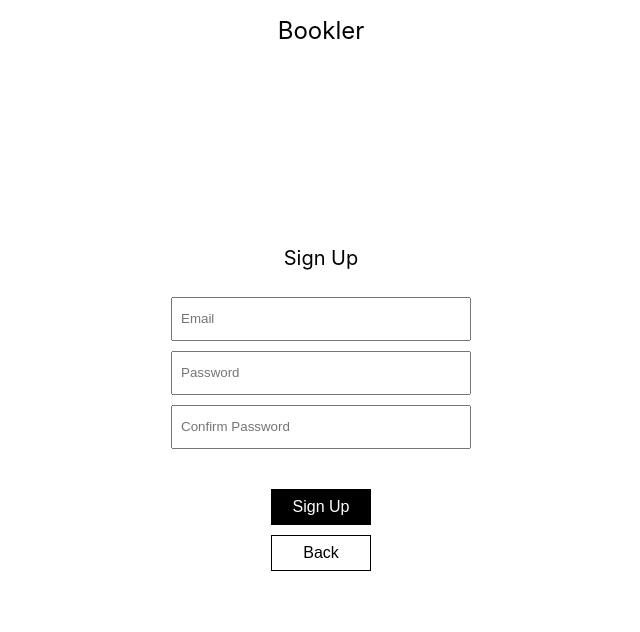
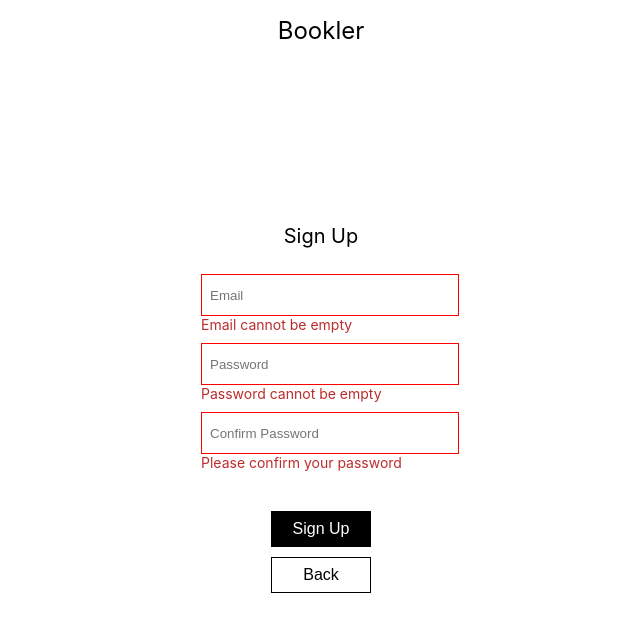
Before and after one commit to blinky1994/bookler, a React (Create React App) app in the folder client/: page /signup in a window 1280 px wide. Both pictures are taken after a click on the button "Sign Up". Shown: the top 632 px of the page, without its empty margins (319-959 px from the left). Built offline with nearby package versions, Linux system fonts and the light colour scheme.

Commit message:
Login and signup form validation

```diff
--- a/client/src/components/Button/Button.tsx
+++ b/client/src/components/Button/Button.tsx
@@ -1,8 +1,9 @@
 import styles from './Button.module.scss'
 import { ReactNode } from 'react';
+import { HTMLAttributes } from 'react';
 
-interface IButtonProps {
-    style: string;
+interface IButtonProps extends HTMLAttributes<HTMLButtonElement> {
+    buttonStyle: string;
     children: ReactNode;
 }
 
@@ -15,9 +16,9 @@ export const buttonStyle : IButtonStyle = {
     stroke: styles.stroke
 }
 
-const Button : React.FC<IButtonProps> = ({style, children}) => {
+const Button : React.FC<IButtonProps> = ({buttonStyle, children, ...rest}) => {
   return (
-    <button className={`${styles.main} ${style}`}>
+    <button className={`${styles.main} ${buttonStyle}`} {...rest}>
         <span>
             {children}
         </span>
--- a/client/src/components/SideMenu/SideMenu.tsx
+++ b/client/src/components/SideMenu/SideMenu.tsx
@@ -12,9 +12,11 @@ const SideMenu = () => {
             <div className={styles.content}>
                 <span>Login to manage bookings</span>
                 <Link to={'/login'}>
-                    <Button style={buttonStyle.fill}>Log In</Button>
+                    <Button buttonStyle={buttonStyle.fill}>Log In</Button>
                 </Link>
-                <Button style={buttonStyle.stroke}>Sign Up</Button>
+                <Link to={'/signup'}>
+                    <Button buttonStyle={buttonStyle.stroke}>Sign Up</Button>
+                </Link>
             </div>
         </div>
     </>
--- /dev/null
+++ b/client/src/components/TextInput/TextInput.module.scss
@@ -0,0 +1,27 @@
+.main {
+    display: flex;
+    flex-direction: column;
+    width: 100%;
+    max-width: 24rem;
+
+    .formField {
+        width: 100%;
+        height: 3.2rem;
+        padding: 0.4rem 0.8rem;
+
+        &:focus  {
+            outline: none;
+            background-color: rgba(0, 0, 0, 0.1);
+        }
+    }
+
+    .formFieldError {
+        border: 1px solid rgb(255, 0, 0);
+    }
+
+    span {
+        font-size: 1.4rem;
+        color: rgb(187, 44, 44);
+    }
+
+}
--- /dev/null
+++ b/client/src/components/TextInput/TextInput.tsx
@@ -0,0 +1,16 @@
+import styles from './TextInput.module.scss';
+
+interface TextInputProps extends React.InputHTMLAttributes<HTMLInputElement> {
+    error?: string;
+}
+
+const TextInput: React.FC<TextInputProps> = ({error, ...rest}) => {
+  return (
+    <div className={styles.main}>
+        <input className={`${styles.formField} ${error && styles.formFieldError}`} {...rest} />
+        { error && <span>{error}</span> }
+    </div>
+  )
+}
+
+export default TextInput
--- a/client/src/pages/Login/LoginPage.module.scss
+++ b/client/src/pages/Login/LoginPage.module.scss
@@ -30,13 +30,6 @@
             flex-direction: column;
             width: 100%;
             gap: 1rem;
-
-            .formField {
-                width: 75%;
-                max-width: 28rem;
-                height: 3.2rem;
-                padding: 0.4rem 0.8rem;
-            }
         }
 
         .buttons {
--- a/client/src/pages/Login/LoginPage.tsx
+++ b/client/src/pages/Login/LoginPage.tsx
@@ -1,28 +1,71 @@
 import styles from './LoginPage.module.scss'
 import Button, { buttonStyle } from '../../components/Button/Button'
 import { Link } from 'react-router-dom'
+import { useState, useEffect } from 'react'
+import TextInput from '../../components/TextInput/TextInput'
+import { validateLogin } from '../../utils/validateForm'
+
+export interface ILoginForm {
+    email: string;
+    emailError: string;
+    password: string;
+    passwordError: string;
+}
 
 const LoginPage = () => {
-  return (
+    const [formDetails, setFormDetails] = useState<ILoginForm>({
+        email: '',
+        emailError: '',
+        password: '',
+        passwordError: ''
+    });
+
+    // For Debugging
+    // useEffect(() => {
+    //     console.log(`email:${formDetails.email} pass:${formDetails.password}`);
+    // }, [formDetails])
+
+
+    const handleChange = (event: React.ChangeEvent<HTMLInputElement>) => {
+        const { name, value } = event.target;
+        setFormDetails({
+            ...formDetails,
+            [name] : value,
+        });
+    }
+
+    const handleSubmit = (event: React.MouseEvent<HTMLButtonElement>) => {
+        if (validateLogin(formDetails, setFormDetails)) {
+            setFormDetails({
+                email: '',
+                emailError: '',
+                password: '',
+                passwordError: ''
+            })
+            console.log(`Successful: ${formDetails.email} ${formDetails.password}`);
+        };
+    }
+
+    return (
     <div className={styles.main}>
         <h1>Bookler</h1>
         <div className={styles.content}>
 
             <div className={styles.formFields}>
                 <h2>Log In</h2>
-                <input type="text" placeholder='Email' className={styles.formField} />
-                <input type="text" placeholder='Password' className={styles.formField} />
+                <TextInput name='email' value={formDetails.email} onChange={handleChange} type="text" placeholder='Email' error={formDetails.emailError}/>
+                <TextInput name='password' value={formDetails.password} onChange={handleChange} type="text" placeholder='Password' error={formDetails.passwordError}/>
             </div>
             <div className={styles.buttons}>
-                <Button style={buttonStyle.fill}>Log In</Button>
+                <Button onClick={handleSubmit} buttonStyle={buttonStyle.fill}>Log In</Button>
                 <Link to={'/'} >
-                    <Button style={buttonStyle.stroke}>Back</Button>
+                    <Button buttonStyle={buttonStyle.stroke}>Back</Button>
                 </Link>
             </div>
 
         </div>
     </div>
-  )
+    )
 }
 
 export default LoginPage
--- a/client/src/pages/SignUpPage/SignUpPage.module.scss
+++ b/client/src/pages/SignUpPage/SignUpPage.module.scss
@@ -30,13 +30,6 @@
             flex-direction: column;
             width: 100%;
             gap: 1rem;
-
-            .formField {
-                width: 75%;
-                max-width: 28rem;
-                height: 3.2rem;
-                padding: 0.4rem 0.8rem;
-            }
         }
 
         .buttons {
--- a/client/src/pages/SignUpPage/SignUpPage.tsx
+++ b/client/src/pages/SignUpPage/SignUpPage.tsx
@@ -1,8 +1,57 @@
 import styles from './SignUpPage.module.scss'
 import Button, { buttonStyle } from '../../components/Button/Button'
 import { Link } from 'react-router-dom'
+import { useState, useEffect } from 'react'
+import TextInput from '../../components/TextInput/TextInput'
+import { validateSignUp } from '../../utils/validateForm'
+
+export interface ISignUpForm {
+    email: string;
+    emailError: string;
+    password: string;
+    passwordError: string;
+    confirmPassword: string;
+    confirmPasswordError: string;
+}
 
 const SignUpPage = () => {
+    const [formDetails, setFormDetails] = useState<ISignUpForm>({
+        email: '',
+        emailError: '',
+        password: '',
+        passwordError: '',
+        confirmPassword: '',
+        confirmPasswordError: ''
+    });
+
+    // For Debugging
+    // useEffect(() => {
+    //     console.log(`email:${formDetails.email} pass:${formDetails.password} confirm:${formDetails.confirmPassword}`);
+    // }, [formDetails])
+
+
+    const handleChange = (event: React.ChangeEvent<HTMLInputElement>) => {
+        const { name, value } = event.target;
+        setFormDetails({
+            ...formDetails,
+            [name] : value,
+        })
+    }
+
+    const handleSubmit = (event: React.MouseEvent<HTMLButtonElement>) => {
+        if (validateSignUp(formDetails, setFormDetails)) {
+            setFormDetails({
+                email: '',
+                emailError: '',
+                password: '',
+                passwordError: '',
+                confirmPassword: '',
+                confirmPasswordError: ''
+            })
+            console.log(`Successful: ${formDetails.email} ${formDetails.password}`);
+        };
+    }
+
     return (
         <div className={styles.main}>
             <h1>Bookler</h1>
@@ -10,14 +59,14 @@ const SignUpPage = () => {
 
                 <div className={styles.formFields}>
                     <h2>Sign Up</h2>
-                    <input type="text" placeholder='Email' className={styles.formField} />
-                    <input type="text" placeholder='Password' className={styles.formField} />
-                    <input type="text" placeholder='Confirm Password' className={styles.formField} />
+                    <TextInput name="email" value={formDetails.email} onChange={handleChange} type="text" placeholder='Email' error={formDetails.emailError}/>
+                    <TextInput name="password" value={formDetails.password} onChange={handleChange} type="text" placeholder='Password' error={formDetails.passwordError}/>
+                    <TextInput name="confirmPassword" value={formDetails.confirmPassword} onChange={handleChange} type="text" placeholder='Confirm Password' error={formDetails.confirmPasswordError}/>
                 </div>
                 <div className={styles.buttons}>
-                    <Button style={buttonStyle.fill}>Sign Up</Button>
+                    <Button onClick={handleSubmit} buttonStyle={buttonStyle.fill}>Sign Up</Button>
                     <Link to={'/'} >
-                        <Button style={buttonStyle.stroke}>Back</Button>
+                        <Button buttonStyle={buttonStyle.stroke}>Back</Button>
                     </Link>
                 </div>
 
--- /dev/null
+++ b/client/src/utils/validateForm.tsx
@@ -0,0 +1,59 @@
+import { Dispatch, SetStateAction } from "react";
+import { ILoginForm } from "../pages/Login/LoginPage";
+import { ISignUpForm } from "../pages/SignUpPage/SignUpPage";
+
+export const validateLogin = (formDetails: ILoginForm , setFormDetails: Dispatch<SetStateAction<ILoginForm>>) => {
+    const { email, password } = formDetails;
+
+    const emailError = validateEmail(email);
+    const passwordError = validatePassword(password);
+
+    setFormDetails({
+        ...formDetails,
+        emailError,
+        passwordError
+    });
+
+    return !emailError && !passwordError;
+}
+
+export const validateSignUp = (formDetails: ISignUpForm , setFormDetails: Dispatch<SetStateAction<ISignUpForm>>) => {
+    const { email, password, confirmPassword } = formDetails;
+    const emailError = validateEmail(email);
+    const passwordError = validatePassword(password);
+    const confirmPasswordError = validateConfirmPassword(confirmPassword, password);
+
+    setFormDetails({
+        ...formDetails,
+        emailError,
+        passwordError,
+        confirmPasswordError
+    })
+
+    return !emailError && !passwordError && !confirmPasswordError;
+}
+
+const validateEmail = (email: string) => {
+    if (email === '') return 'Email cannot be empty';
+
+    const emailRegex = /^[\w-\.]+@([\w-]+\.)+[\w-]{2,4}$/;
+    const isValidEmail = emailRegex.test(email);
+
+    if (!isValidEmail) {
+        return 'Email is not valid'
+    }
+
+    return '';
+}
+
+const validatePassword = (password: string) => {
+    if (password === '') return 'Password cannot be empty';
+    if (password.length < 12) return 'Password must be at least 12 characters or more'
+    return '';
+}
+
+const validateConfirmPassword = (confirmPassword: string, password: string) => {
+    if (confirmPassword === '') return 'Please confirm your password';
+    if (confirmPassword !== password) return 'Password does not match';
+    return '';
+}
```
